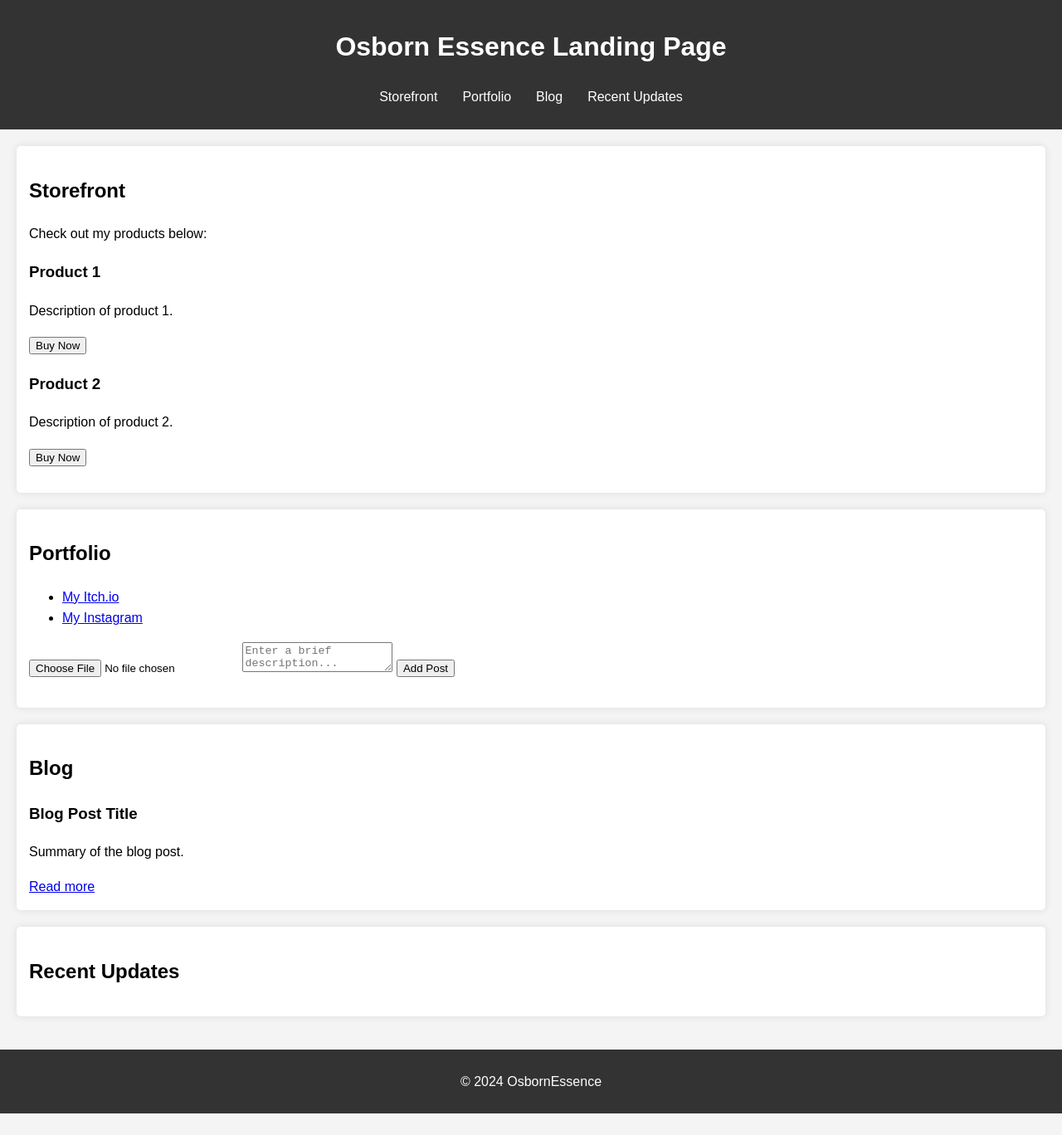
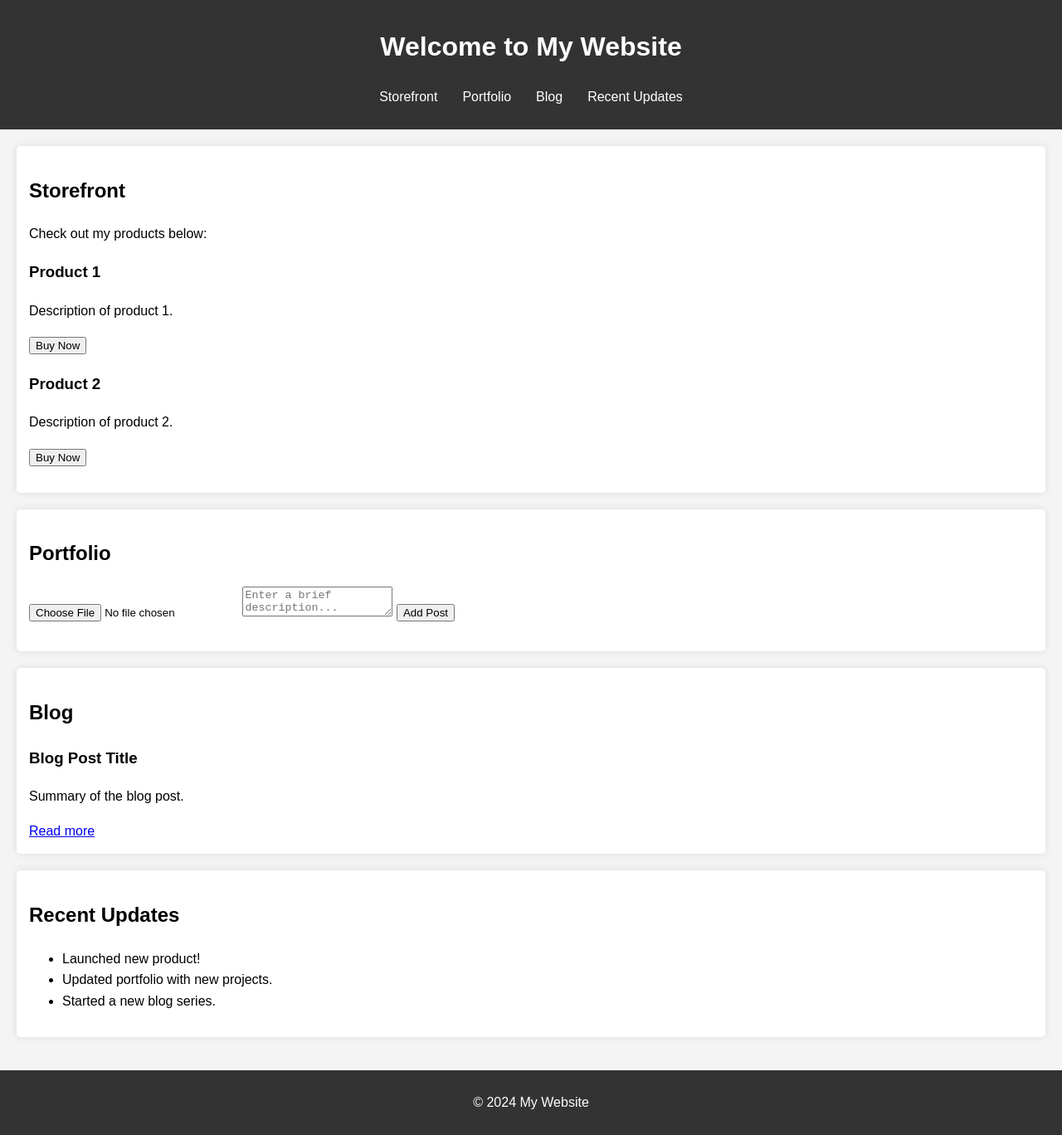
Before and after one commit to NateOsborn1/storefront, a plain HTML site: page index.html in a window 1280 px wide. Shown: the whole page at 83% size. Before the commit the page ends 1342 px from the top, so only its background shows below. Drawn offline with Linux system fonts and the light colour scheme.

Commit message:
Update index.html

```diff
--- a/index.html
+++ b/index.html
@@ -8,7 +8,7 @@
 </head>
 <body>
     <header>
-        <h1>Osborn Essence Landing Page</h1>
+        <h1>Welcome to My Website</h1>
         <nav>
             <ul>
                 <li><a href="#store">Storefront</a></li>
@@ -26,21 +26,17 @@
             <div class="product">
                 <h3>Product 1</h3>
                 <p>Description of product 1.</p>
-                <button onclick="location.href='https://paypal.me/tacticien?country.x=US&locale.x=en_US'">Buy Now</button>
+                <button onclick="location.href='https://paypal.me/YOUR_PAYPAL_LINK'">Buy Now</button>
             </div>
             <div class="product">
                 <h3>Product 2</h3>
                 <p>Description of product 2.</p>
-                <button onclick="location.href='https://paypal.me/tacticien?country.x=US&locale.x=en_US'">Buy Now</button>
+                <button onclick="location.href='https://paypal.me/YOUR_PAYPAL_LINK'">Buy Now</button>
             </div>
         </section>
 
         <section id="portfolio">
             <h2>Portfolio</h2>
-            <ul>
-                <li><a href="https://osbess.itch.io/fatnite-preproduction">My Itch.io</a></li>
-                <li><a href="https://www.instagram.com/potatoe.nato/?next=%2F">My Instagram</a></li>
-            </ul>
             <form id="portfolio-form">
                 <input type="file" id="image-input" accept="image/*" required>
                 <textarea id="description-input" placeholder="Enter a brief description..." required></textarea>
@@ -69,7 +65,9 @@
     </main>
 
     <footer>
-        <p>&copy; 2024 OsbornEssence</p>
+        <p>&copy; 2024 My Website</p>
     </footer>
 
-    <scr
+    <script src="script.js"></script>
+</body>
+</html>
```
